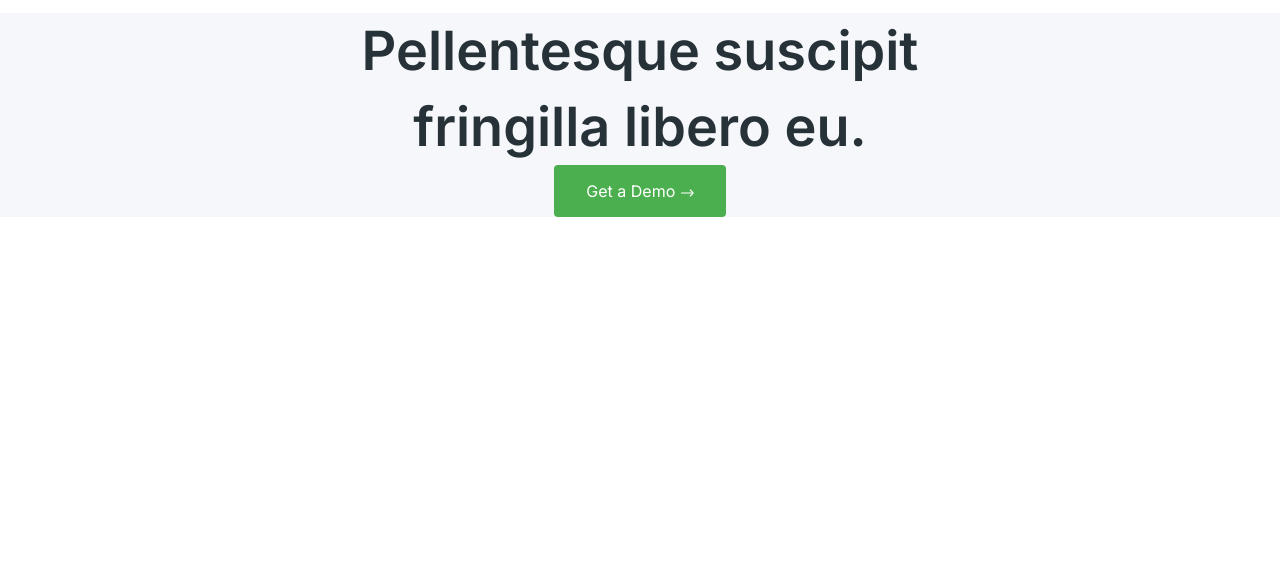
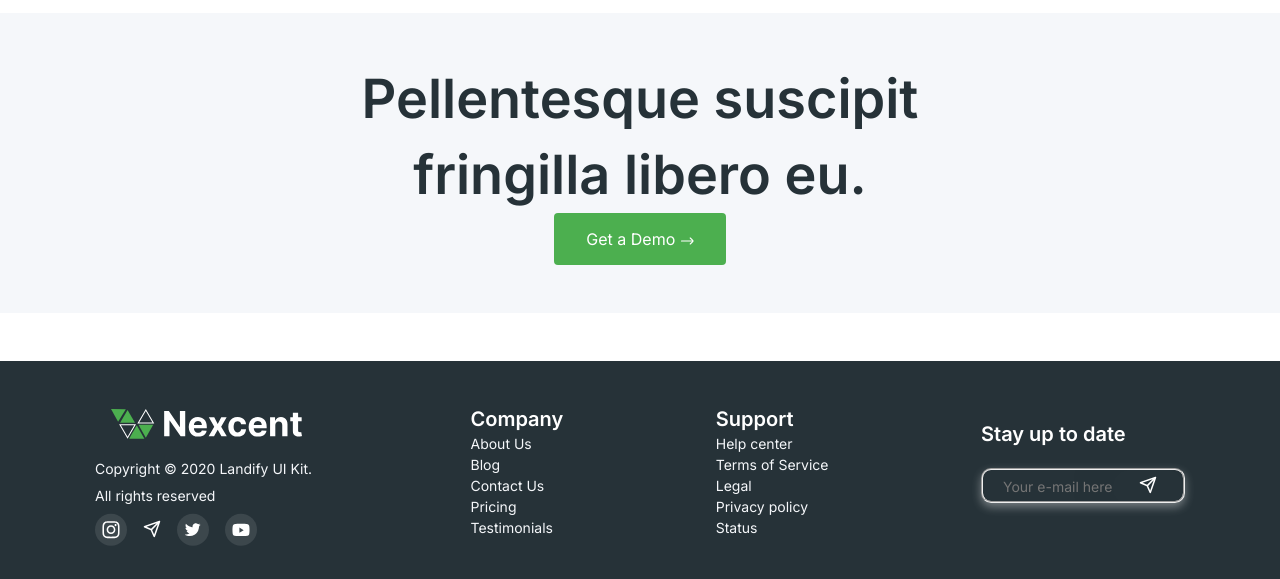
Before and after one commit to Delightsheriff/Nexcent, a plain HTML site: page index.html in a window 1280 px wide. Shown: the part 3577-4156 px from the top of the page. Before the commit the page ends 3794 px from the top, so only its background shows below. Drawn offline with Linux system fonts and the light colour scheme.

Commit message:
finished the footer

```diff
--- a/index.html
+++ b/index.html
@@ -311,6 +311,82 @@
         </div>
       </div>
     </div>
+    <footer>
+      <div class="container">
+        <div class="row">
+          <div class="footer-col1">
+            <p>
+              <a href="#"><img src="./images/Logo-main.svg" alt="" /></a>
+            </p>
+            <p>Copyright © 2020 Landify UI Kit.</p>
+            <p>All rights reserved</p>
+            <div class="sociallinks">
+              <a href="#"><img src="./images/ig.svg" alt="" /></a>
+              <a href="#"><img src="./images/send.svg" alt="" /></a>
+              <a href="#"><img src="./images/X.svg" alt="" /></a>
+              <a href="#"><img src="./images/youtube.svg" alt="" /></a>
+            </div>
+          </div>
+          <div class="footer-col">
+            <h4>Company</h4>
+            <ul>
+              <li><a href="#">About Us</a></li>
+              <li><a href="#">Blog</a></li>
+              <li><a href="#">Contact Us</a></li>
+              <li><a href="#">Pricing</a></li>
+              <li><a href="#">Testimonials</a></li>
+            </ul>
+          </div>
+          <div class="footer-col">
+            <h4>Support</h4>
+            <ul>
+              <li><a href="#">Help center</a></li>
+              <li><a href="#">Terms of Service</a></li>
+              <li><a href="#">Legal</a></li>
+              <li><a href="#">Privacy policy</a></li>
+              <li><a href="#">Status</a></li>
+            </ul>
+          </div>
+          <div class="footer-col">
+            <h4>Stay up to date</h4>
+            <div class="formContainer">
+              <form action="">
+                <fieldset class="fieldInput">
+                  <input
+                    class="form-input"
+                    type="email"
+                    placeholder="Your e-mail here"
+                  />
+                  <button type="submit" class="form-submit">
+                    <svg
+                      xmlns="http://www.w3.org/2000/svg"
+                      width="18"
+                      height="18"
+                      viewBox="0 0 18 18"
+                      fill="none"
+                    >
+                      <g clip-path="url(#clip0_606_89)">
+                        <path
+                          fill-rule="evenodd"
+                          clip-rule="evenodd"
+                          d="M17.0303 0.969691C17.2341 1.17342 17.3031 1.47584 17.2079 1.74778L11.9579 16.7478C11.8563 17.038 11.5878 17.2369 11.2806 17.2494C10.9733 17.2619 10.6895 17.0856 10.5646 16.8046L7.6818 10.3182L1.1954 7.43538C0.91439 7.31049 0.738092 7.02671 0.750627 6.71945C0.763163 6.41219 0.961991 6.14371 1.25224 6.04213L16.2522 0.792127C16.5242 0.696948 16.8266 0.765962 17.0303 0.969691ZM9.14456 9.91612L11.1671 14.4667L14.7064 4.35429L9.14456 9.91612ZM13.6457 3.29362L3.53331 6.83297L8.0839 8.85546L13.6457 3.29362Z"
+                          fill="white"
+                        />
+                      </g>
+                      <defs>
+                        <clipPath id="clip0_606_89">
+                          <rect width="18" height="18" fill="white" />
+                        </clipPath>
+                      </defs>
+                    </svg>
+                  </button>
+                </fieldset>
+              </form>
+            </div>
+          </div>
+        </div>
+      </div>
+    </footer>
   </body>
   <script src="./js/app.js"></script>
 </html>
--- a/styles/style.css
+++ b/styles/style.css
@@ -453,6 +453,7 @@ main {
 .demo {
   text-align: center;
   margin: 0 auto;
+  padding: 3em 0;
 }
 .demo p {
   color: var(--neutral-black, #263238);
@@ -480,6 +481,100 @@ main {
 }
 .demo button:hover {
   opacity: 0.8;
+}
+.row {
+  padding: 1em;
+  display: flex;
+  justify-content: space-between;
+  align-items: center;
+  flex-wrap: wrap;
+  margin-top: 3em;
+  /* margin: 0 auto; */
+}
+.footer-col1 p:first-child {
+  margin: 1em;
+}
+.footer-col1 p:nth-child(2),
+.footer-col1 p:nth-child(3) {
+  color: var(--neutral-silver, #f5f7fa);
+  font-size: 14px;
+  font-style: normal;
+  font-weight: 400;
+  line-height: 20px;
+  margin-bottom: 0.5em;
+}
+.sociallinks {
+  display: flex;
+  gap: 1em;
+  /* justify-content: space-between; */
+  align-items: center;
+}
+.footer-col,
+.footer-col1 {
+  padding: 1em;
+}
+.footer-col h4 {
+  color: var(--neutral-white, #fff);
+
+  /* Heading/Headline 4 */
+  font-family: Inter;
+  font-size: 20px;
+  font-style: normal;
+  font-weight: 600;
+  line-height: 28px; /* 140% */
+}
+.footer-col ul li a {
+  color: var(--neutral-silver, #f5f7fa);
+
+  /* Body/Regular/Body 3 */
+  font-family: Inter;
+  font-size: 14px;
+  font-style: normal;
+  font-weight: 400;
+  line-height: 20px;
+  padding: 0.5em 0;
+}
+.fieldInput {
+  display: flex;
+  margin: 20px auto;
+  width: 100%;
+  height: 35px;
+  position: relative;
+  box-shadow: 0 4px 10px 0 rgba(255, 255, 255, 0.375);
+  border-radius: 10px;
+  overflow: hidden;
+  background-color: var(--dark-neutral-color);
+  padding: 0.3em 0;
+}
+.form-input {
+  width: 200px;
+  background: var(--dark-neutral-color);
+  border: none;
+  padding: 12px 20px;
+  font-size: 14px;
+  color: var(--light-color);
+}
+.form-input:focus {
+  outline: none;
+}
+.form-submit {
+  font-size: 18px;
+  color: var(--light-color);
+  position: absolute;
+  right: 0;
+  top: 0;
+  width: 70px;
+  height: 35px;
+  border-radius: 17px;
+  border: none;
+  background: var(--dark-neutral-color);
+  box-shadow: 5px -2px 81px 1px rgba(0, 0, 0, 0.09);
+  cursor: pointer;
+}
+
+/* FOOTER */
+footer {
+  background: var(--neutral-black, #263238);
 }
 /* RESPONSIVE  */
 /* HEADER */
@@ -622,4 +717,8 @@ main {
     width: 60%;
     margin: 0 auto;
   }
+  .row {
+    display: flex;
+    flex-wrap: wrap;
+  }
 }
```
Also changed, not shown: images/X.svg (added), images/ig.svg (added), images/send.svg (added), images/youtube.svg (added).
